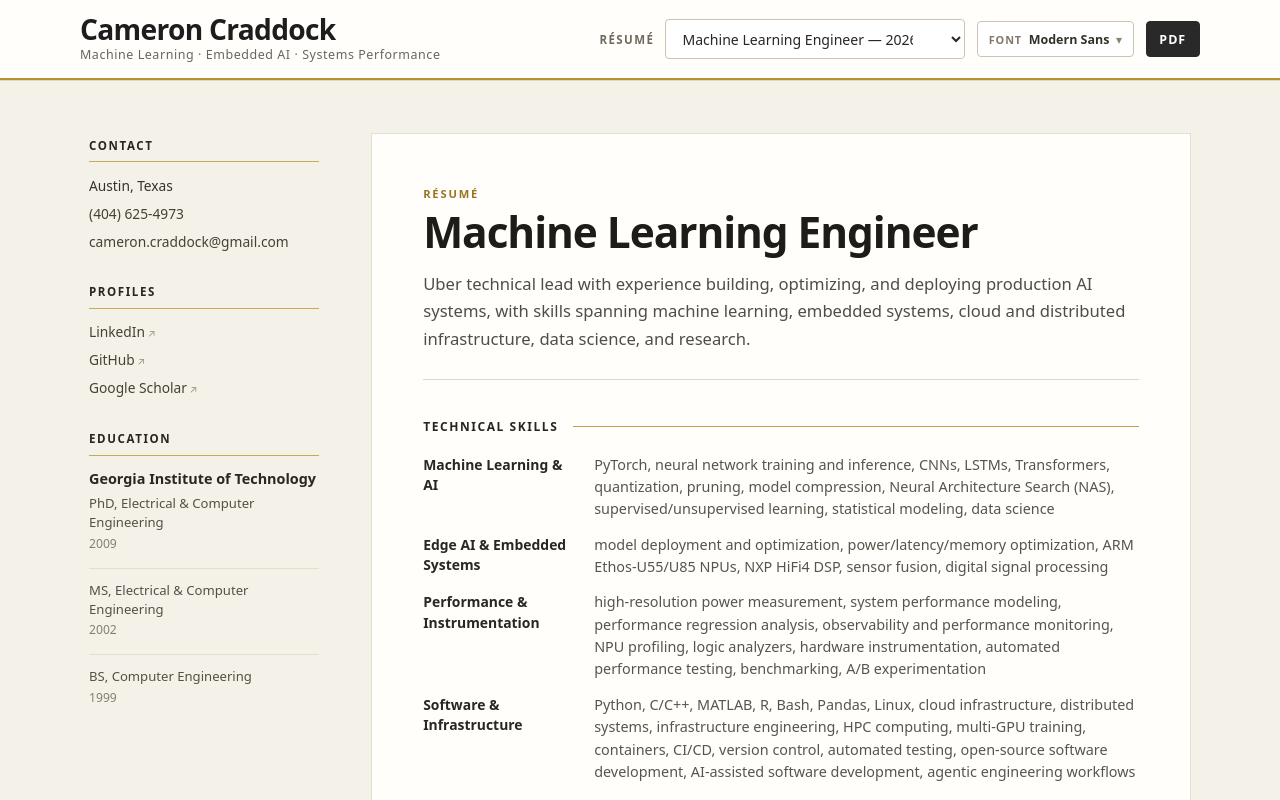
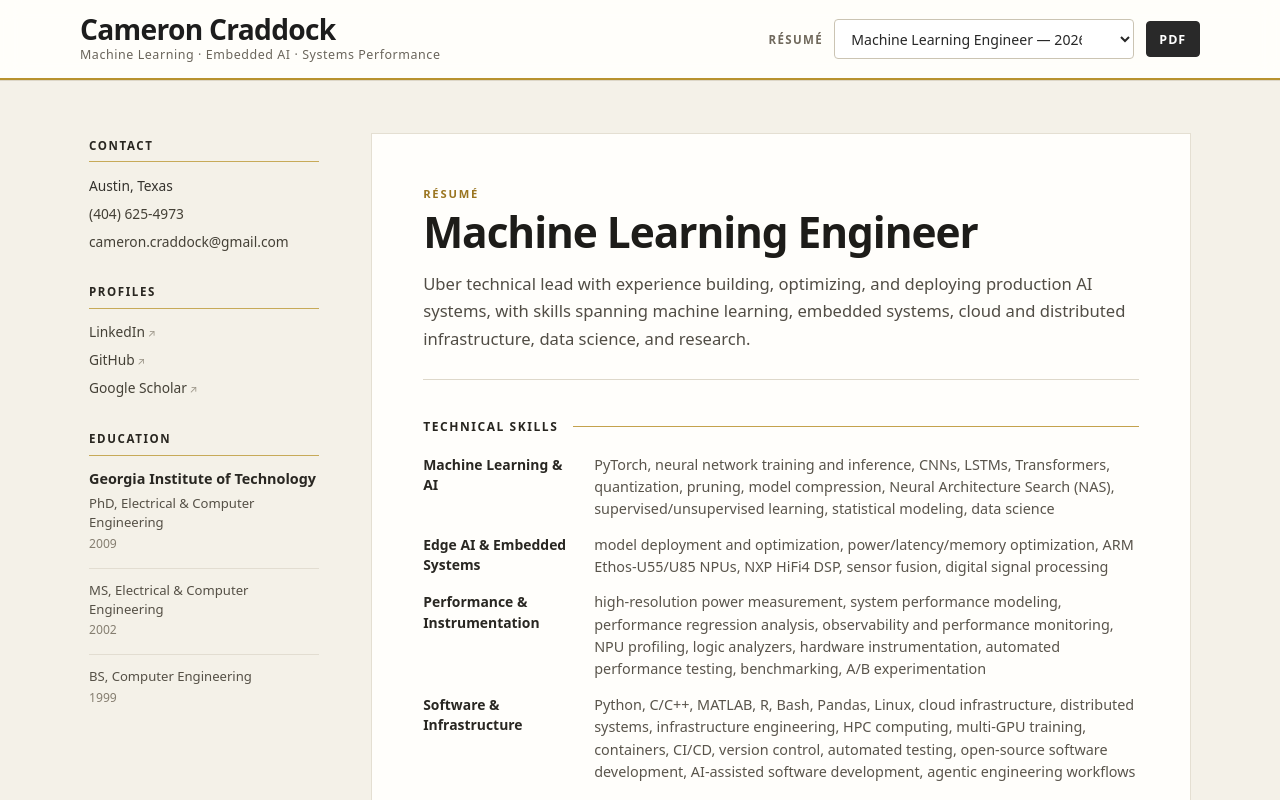
Before and after one commit to ccraddock/cloud_resume_challenge, a React (Vite) app in the folder resume-app/: page / in a window 1280 px wide. Shown: the top 800 px of the page. Built offline with nearby package versions, Linux system fonts and the light colour scheme.

Commit message:
Remove font picker menu

```diff
--- a/resume-app/src/components/Header.jsx
+++ b/resume-app/src/components/Header.jsx
@@ -1,33 +1,12 @@
-import React, { useRef } from 'react';
+import React from 'react';
 import './Header.css';
-
-const FONT_OPTIONS = [
-  { id: 'modern', label: 'Modern Sans', description: 'Clean system sans-serif' },
-  { id: 'humanist', label: 'Humanist', description: 'Warmer, more conversational sans-serif' },
-  { id: 'editorial', label: 'Editorial', description: 'Sans body with serif display type' },
-  { id: 'classic', label: 'Classic Serif', description: 'Traditional résumé typography' },
-  { id: 'technical', label: 'Technical', description: 'Sans body with monospaced display type' },
-];
 
 function isSafeResumePdf(pdf) {
   return typeof pdf === 'string' && /^\/resumes\/[A-Za-z0-9._-]+\.pdf$/i.test(pdf);
 }
 
-export default function Header({
-  selectedResume,
-  onResumeChange,
-  pdf,
-  fontTheme,
-  onFontChange,
-}) {
+export default function Header({ selectedResume, onResumeChange, pdf }) {
   const safePdf = isSafeResumePdf(pdf) ? pdf : '';
-  const fontMenuRef = useRef(null);
-  const activeFont = FONT_OPTIONS.find((option) => option.id === fontTheme) || FONT_OPTIONS[0];
-
-  function selectFont(theme) {
-    onFontChange(theme);
-    if (fontMenuRef.current) fontMenuRef.current.removeAttribute('open');
-  }
 
   return (
     <header className="header">
@@ -50,29 +29,6 @@ export default function Header({
             <option value="neuroscience">Biomedical Imaging AI Researcher</option>
           </select>
 
-          <details className="font-menu" ref={fontMenuRef}>
-            <summary aria-label={`Font style: ${activeFont.label}`}>
-              <span className="font-menu-label">Font</span>
-              <span className="font-menu-current">{activeFont.label}</span>
-            </summary>
-            <div className="font-menu-panel" role="menu" aria-label="Choose font style">
-              {FONT_OPTIONS.map((option) => (
-                <button
-                  type="button"
-                  role="menuitemradio"
-                  aria-checked={fontTheme === option.id}
-                  className={`font-option${fontTheme === option.id ? ' active' : ''}`}
-                  data-font-preview={option.id}
-                  key={option.id}
-                  onClick={() => selectFont(option.id)}
-                >
-                  <span className="font-option-name">{option.label}</span>
-                  <span className="font-option-description">{option.description}</span>
-                </button>
-              ))}
-            </div>
-          </details>
-
           {safePdf && (
             <a
               href={safePdf}
```
